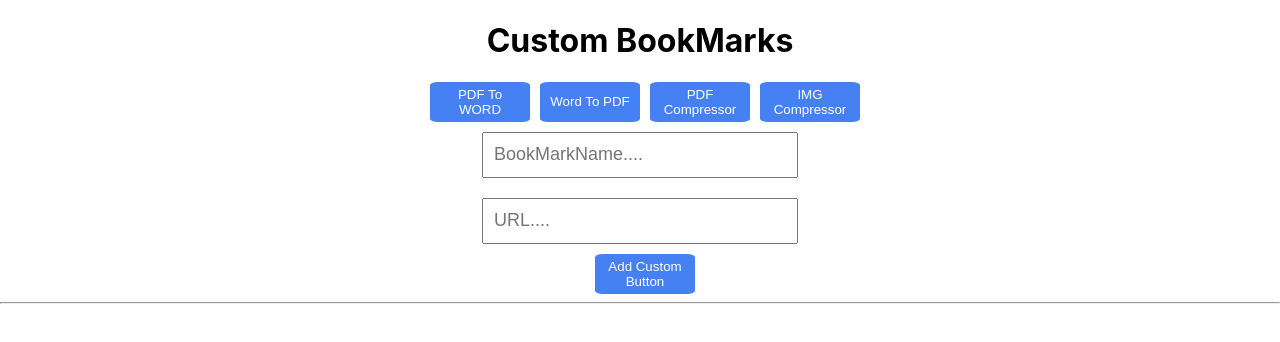
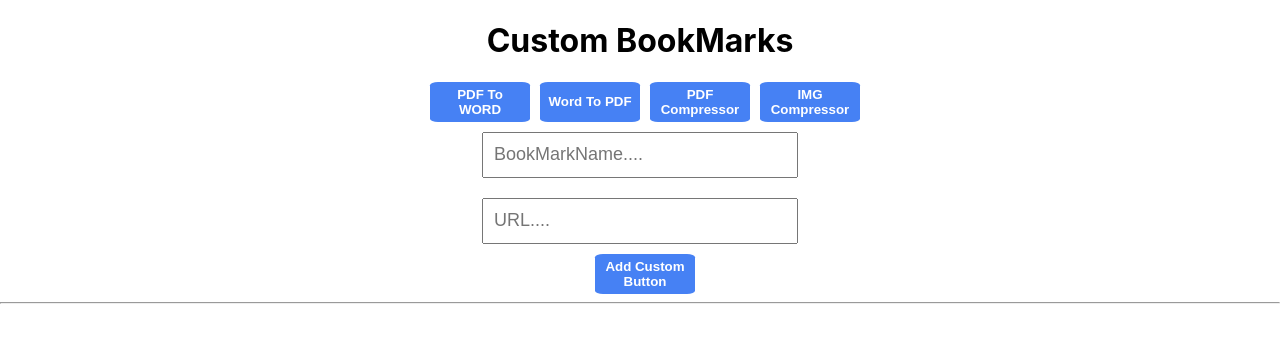
Before and after one commit to randhavevaibhav/BookMarkReact, a React (Create React App) app: page / in a window 1280 px wide. Shown: the top 342 px of the page. Built offline with nearby package versions, Linux system fonts and the light colour scheme.

Commit message:
Added changes to button css

```diff
--- a/src/App.css
+++ b/src/App.css
@@ -53,6 +53,7 @@ button{
   border-radius: 8%;
   color: white;
   background-color:#4681f4;
+   font-weight: bold;
 }
 
 ul{
@@ -98,6 +99,7 @@ margin-bottom: 10px;
   display: flex;
   align-items: center;
   justify-content: center;
+
 }
 .bookmark-container
 {
@@ -117,7 +119,8 @@ margin-bottom: 10px;
 .customButton-name
 
 {
-  background-color:#f4e646;
+  background-color:#cebe13;
+  font-weight: bold;
 
 
 }
```
